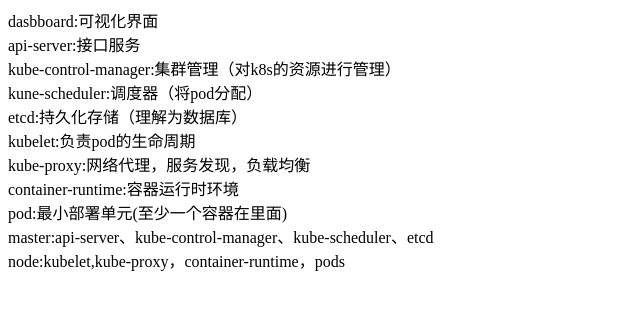
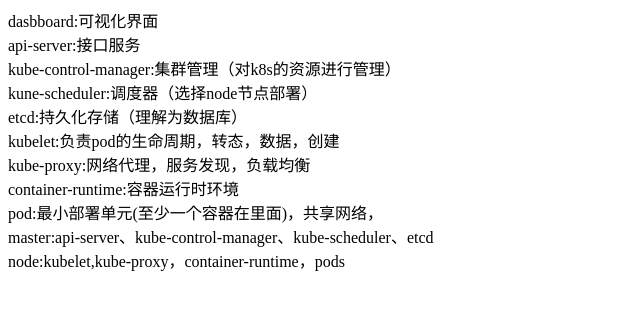
Before and after one commit to RenMinZhang/kubernetes, a plain HTML site: page index.html in a window 1280 px wide. Shown: the whole page, without its empty margins (0-640 px from the left). Drawn offline with Linux system fonts and the light colour scheme.

Commit message:
kubeadm init

```diff
--- a/index.html
+++ b/index.html
@@ -11,21 +11,14 @@
     <span>dasbboard:可视化界面</span><br>
     <span>api-server:接口服务</span><br>
     <span>kube-control-manager:集群管理（对k8s的资源进行管理）</span><br>
-    <span>kune-scheduler:调度器（将pod分配）</span><br>
+    <span>kune-scheduler:调度器（选择node节点部署）</span><br>
     <span>etcd:持久化存储（理解为数据库）</span><br>
-    <span>kubelet:负责pod的生命周期</span><br>
+    <span>kubelet:负责pod的生命周期，转态，数据，创建</span><br>
     <span>kube-proxy:网络代理，服务发现，负载均衡</span><br>
     <span>container-runtime:容器运行时环境</span><br>
-    <span>pod:最小部署单元(至少一个容器在里面)</span><br>
+    <span>pod:最小部署单元(至少一个容器在里面)，共享网络，</span><br>
     <span>master:api-server、kube-control-manager、kube-scheduler、etcd</span><br>
     <span>node:kubelet,kube-proxy，container-runtime，pods</container-runtime></span><br>
-
-
-
-
-
-
-
 </body>
 
 </html>
```
